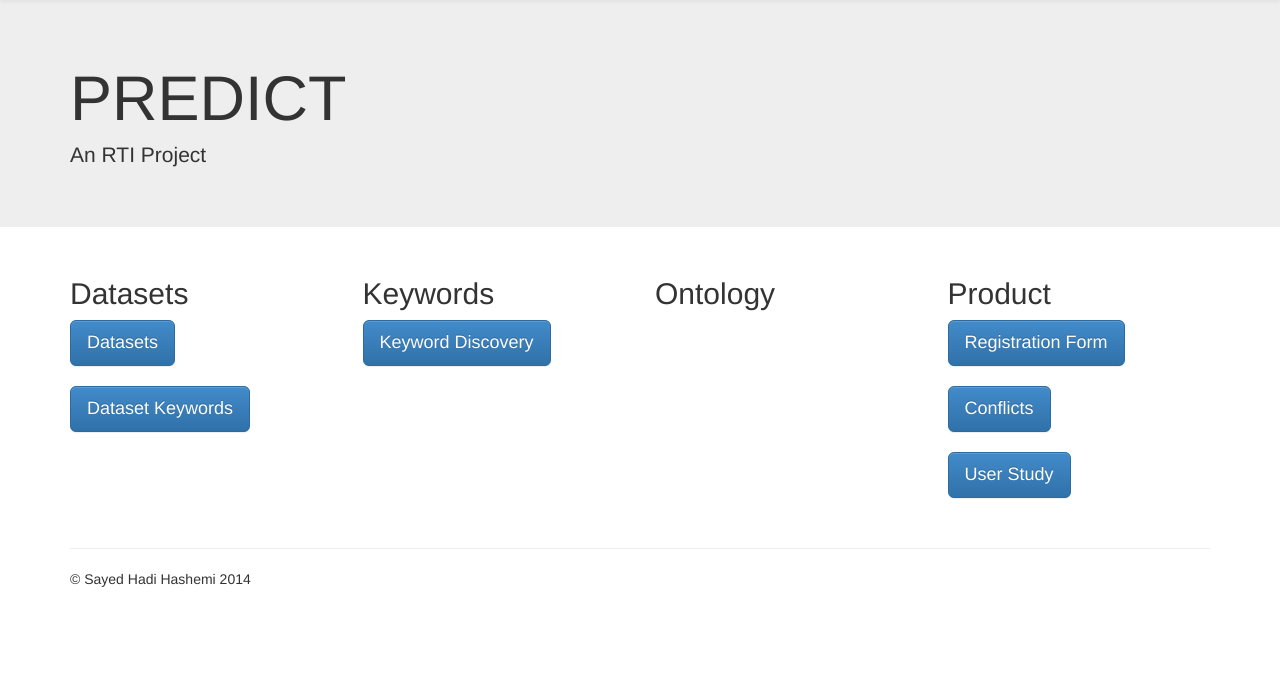
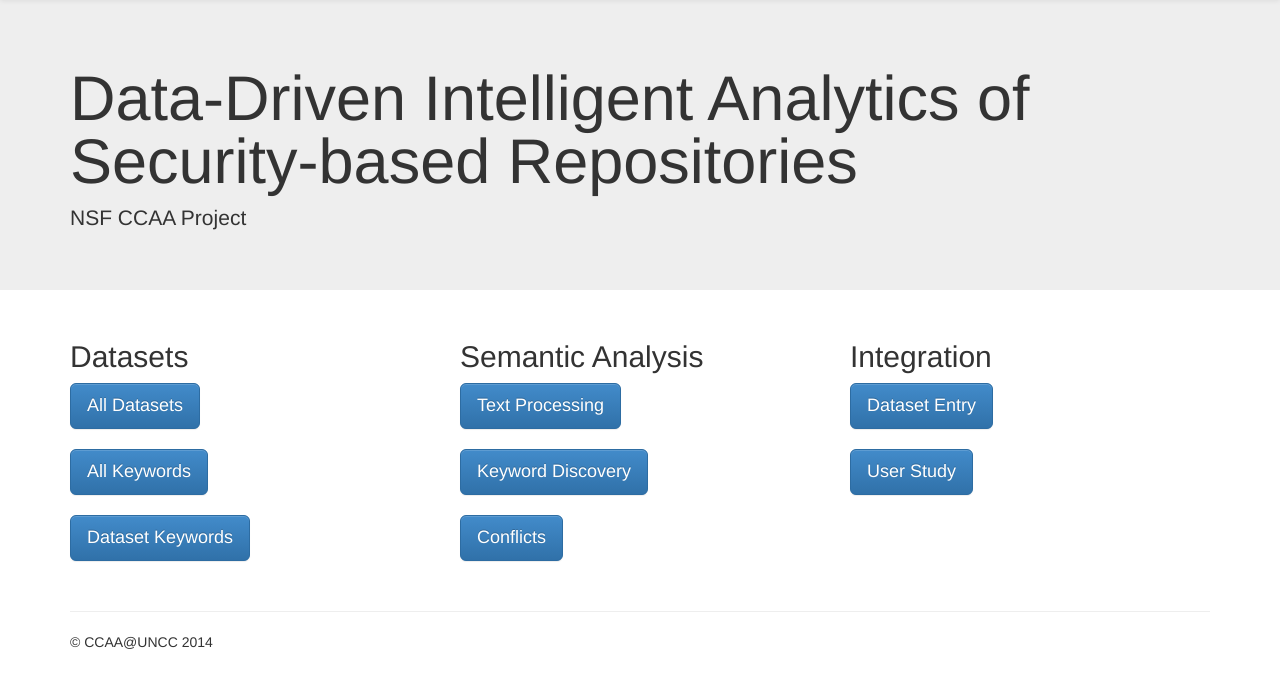
Before and after one commit to xldrx/predict, a Flask app: page / in a window 1280 px wide. Shown: the part 51-739 px from the top of the page. Run offline with Flask 2, Linux system fonts and the light colour scheme; parts of the project's set-up code (start-up, migrations or seed data) failed here and were passed over; some libraries are stand-ins or nearby versions.

Commit message:
Add new Interfaces.

```diff
--- a/filtering/process_keyword.py
+++ b/filtering/process_keyword.py
@@ -1,5 +1,6 @@
 #! /usr/bin/env python -u
 # coding=utf-8
+from collections import Counter
 import json
 from filtering import google
 from ontology import capec
@@ -28,6 +29,14 @@ def get_google_ranking(keyword):
     return google.get_matrix(keyword)
 
 
+def get_sans_head(keyword):
+    ret = []
+    for record in get_sans(keyword):
+        ret += tokens.generate.analyse_description(record["definition"], check_stop_words=True)
+
+    return sorted(list(set(ret)))
+
+
 def get_sans(keyword):
     with open("./data/raw/sans.json", "r") as fp:
         sans_db = json.load(fp)
@@ -53,7 +62,10 @@ def get_symantec(keyword):
 
 
 def get_symantec_head(keyword):
-    return list(set([record["types"] for record in get_symantec(keyword)]))
+    ret = [record["types"] for record in get_symantec(keyword) if
+           record["types"] != "Other" and record["types"] and record["types"] != "Removal Information"]
+
+    return sorted(list(set(ret)))
 
 
 def get_predict_keyword(keyword):
@@ -80,9 +92,12 @@ def get_capec_head(keyword):
     for record in get_capec(keyword):
         ret += record["Categories"]
         ret += record["Purposes"]
+        ret += tokens.generate.analyse_description(record["Description"], check_stop_words=True)
 
-    return list(set(ret))
+    counter = Counter(ret)
+    ret = [item[0] for item in counter.items() if item[1] > 1]
+    return ret
 
 
 if __name__ == "__main__":
-    print get_capec_head("sql")
+    print get_capec_head("sql injection")
--- a/requirments.txt
+++ b/requirments.txt
@@ -4,3 +4,5 @@ scrapy
 networkx
 nltk
 jsonpickle
+numbpy
+pandas
--- a/tokens/generate.py
+++ b/tokens/generate.py
@@ -97,7 +97,9 @@ def check_word_name(word, wtype):
     return True
 
 
-def analyse_description(text):
+def analyse_description(text, check_stop_words=True):
+    if not text:
+        return []
     text = text.replace('/', ', ')
 
     sentences = nltk.sent_tokenize(text)
@@ -110,13 +112,17 @@ def analyse_description(text):
     for word, wtype in postoks:
         if not check_word_description(word, wtype):
             continue
+
+        if check_stop_words and is_stopword(word):
+            continue
+
         head_word = get_head_word(word, wtype)
         ret[head_word] = ret.get(head_word, [])
         ret[head_word].append(word)
     return ret
 
 
-def analyse_name(text):
+def analyse_name(text, check_stop_words=True):
     text = text.replace('_', ' ')
     text = text.replace('-', ' ')
     tokens = nltk.word_tokenize(text)
@@ -126,6 +132,10 @@ def analyse_name(text):
     for word, wtype in postoks:
         if not check_word_name(word, wtype):
             continue
+
+        if check_stop_words and is_stopword(word):
+            continue
+
         head_word = get_head_word(word, wtype)
         ret[head_word] = ret.get(head_word, [])
         ret[head_word].append(word)
--- a/web_prototype/interface.py
+++ b/web_prototype/interface.py
@@ -103,6 +103,13 @@ def get_all_datasets():
 
 
 @app.route("/dataset-keywords")
+def get_all_datasets_with_keywords():
+    categories = similarity.get_category_dict()
+    keywords = iotools.load_dataset_keywords_dict()
+    return render_template('datasets-with-keywords.html', dataset_dict=categories, keywords=keywords)
+
+
+@app.route("/keywords")
 def get_all_keywords():
     keywords = iotools.load_keywords_dict()
     keywords['all'] = OrderedDict(
@@ -135,6 +142,7 @@ def discovery():
         result["stopword"] = process_keyword.get_stopword(keyword)
         result["headword"] = process_keyword.get_headword(keyword)
         result["sans"] = process_keyword.get_sans(keyword)
+        result["sans_head"] = process_keyword.get_sans_head(keyword)
         result["symantec"] = process_keyword.get_symantec(keyword)
         result["symantec_head"] = process_keyword.get_symantec_head(keyword)
         result["predict"] = process_keyword.get_predict_keyword(keyword)
@@ -142,6 +150,43 @@ def discovery():
         result["capec_head"] = process_keyword.get_capec_head(keyword)
 
     return render_template("keyword-search.html", suggestions=keywords, keyword=keyword, result=result)
+
+
+@app.route("/text-processing", methods=["GET", "POST"])
+def text_processing():
+    title = request.form.get('d_title', None)
+    body = request.form.get('d_body', None)
+
+    keywords = None
+    categories = None
+    datasets = None
+    dataset_ids = dict([(dataset['name'], index) for index, dataset in enumerate(iotools.load_datasets())])
+
+    if title or body:
+        keywords = generate_dataset_keywords_dict({"name": title, "long_desc": body, "short_desc": ""})
+        keywords = sorted(keywords['all'])
+
+        similarity_dict = get_dataset_compatibility(keywords)
+        categories = []
+        for key, val in sorted(similarity_dict.items(), key=lambda x: x[1], reverse=True):
+            if val > 0:
+                row = {
+                    "name": key,
+                    "similarity": "%4.1f%%" % (val * 100,)
+                }
+                categories.append(row)
+
+        related_datasets = get_related_datasets(keywords)
+        datasets = []
+        for name, val in sorted(related_datasets[:20], key=lambda x: x[1], reverse=True):
+            if val == 0:
+                continue
+            row = iotools.load_dataset(name)
+            row['similarity'] = "%4.1f%%" % (val * 100,)
+            datasets.append(row)
+
+    return render_template("text_processing.html", d_title=title, d_body=body, keywords=keywords,
+                           categories=categories, related_datasets=datasets, dataset_ids=dataset_ids)
 
 
 @app.route("/keyword-discovery-online", methods=["POST"])
--- a/web_prototype/templates/base.html
+++ b/web_prototype/templates/base.html
@@ -60,7 +60,7 @@
       <hr>
 
       <footer>
-        <p>&copy; Sayed Hadi Hashemi 2014</p>
+        <p>&copy; CCAA@UNCC 2014</p>
       </footer>
     </div> <!-- /container -->        <script src="//ajax.googleapis.com/ajax/libs/jquery/1.10.1/jquery.min.js"></script>
         <script>window.jQuery || document.write('<script src="/static/new/js/vendor/jquery-1.10.1.min.js"><\/script>')</script>
--- a/web_prototype/templates/dataset-keywords.html
+++ b/web_prototype/templates/dataset-keywords.html
@@ -17,7 +17,7 @@
                 <a href="/keyword-discovery?keyword={{headword}}">{{headword}}</a> ({{keywords.all[headword]|length}})
                 <br/>
                 {% for keyword in keywords.all[headword] %}
-                   <a class="btn btn-sm btn-primary" href="/registration/{{ dataset_ids[keyword] }}">{{ keyword }}</a>
+                   <a class="btn btn-sm btn-primary btn-success" href="/registration/{{ dataset_ids[keyword] }}">{{ keyword }}</a>
                 {% endfor %}
             </small>
             </p>
@@ -32,10 +32,10 @@
         <div class="jumbotron">
             <p>
             <small>
-                {{headword}} ({{keywords.all[headword]|length}})
+                <a href="/keyword-discovery?keyword={{headword}}">{{headword}}</a> ({{keywords.all[headword]|length}})
                 <br/>
                 {% for keyword in keywords.all[headword] %}
-                   <a class="btn btn-sm btn-primary" href="/registration/{{ dataset_ids[keyword] }}">{{ keyword }}</a>
+                   <a class="btn btn-sm btn-primary btn-success" href="/registration/{{ dataset_ids[keyword] }}">{{ keyword }}</a>
                 {% endfor %}
             </small>
             </p>
--- a/web_prototype/templates/index.html
+++ b/web_prototype/templates/index.html
@@ -1,34 +1,31 @@
 {% extends "base.html" %}
 
 {% set title = "PREDICT" %}
-{% set body_title = "PREDICT" %}
-{% set body_desc = "An RTI Project" %}
+{% set body_title = "Data-Driven Intelligent Analytics of Security-based Repositories" %}
+{% set body_desc = "NSF CCAA Project" %}
 
 {% block body2 %}
     <div class="row">
-        <div class="col-lg-3">
+        <div class="col-lg-4">
           <h2>Datasets</h2>
           <p>
-            <a class="btn btn-primary btn-lg" href="/all-datasets">Datasets</a><br/><br/>
+            <a class="btn btn-primary btn-lg" href="/all-datasets">All Datasets</a><br/><br/>
+            <a class="btn btn-primary btn-lg" href="/keywords">All Keywords</a><br/><br/>
             <a class="btn btn-primary btn-lg" href="/dataset-keywords">Dataset Keywords</a><br/><br/>
           </p>
         </div>
-        <div class="col-lg-3">
-          <h2>Keywords</h2>
+        <div class="col-lg-4">
+          <h2>Semantic Analysis</h2>
+            <a class="btn btn-primary btn-lg" href="/text-processing">Text Processing</a><br/><br/>
             <a class="btn btn-primary btn-lg" href="/keyword-discovery">Keyword Discovery</a><br/><br/>
+            <a class="btn btn-primary btn-lg" href="/conflicts">Conflicts</a><br/><br/>
           <p>
           </p>
         </div>
-        <div class="col-lg-3">
-          <h2>Ontology</h2>
+        <div class="col-lg-4">
+          <h2>Integration</h2>
           <p>
-          </p>
-        </div>
-        <div class="col-lg-3">
-          <h2>Product</h2>
-          <p>
-            <a class="btn btn-primary btn-lg" href="/registration">Registration Form</a><br/><br/>
-            <a class="btn btn-primary btn-lg" href="/conflicts">Conflicts</a><br/><br/>
+            <a class="btn btn-primary btn-lg" href="/registration">Dataset Entry</a><br/><br/>
             <a class="btn btn-primary btn-lg" href="/user-study">User Study</a><br/><br/>
           </p>
         </div>
--- a/web_prototype/templates/keyword-search.html
+++ b/web_prototype/templates/keyword-search.html
@@ -81,6 +81,11 @@
                 <h3>
                     SANS Dictionary:
                 </h3>
+                <p>
+                    {% for item in result.sans_head %}
+                    <a href="/keyword-discovery?keyword={{ item }}" class="btn btn-primary btn-small">{{ item }}</a>
+                {% endfor %}
+                </p>
                 {% for item in result.sans %}
                     <strong>{{ item.name }} </strong><br/>
                     {{ item.definition }} <br/> <br/>
```
Also changed, not shown: web_prototype/templates/datasets-with-keywords.html (added, +47 -0 lines), web_prototype/templates/text_processing.html (added, +70 -0 lines).
